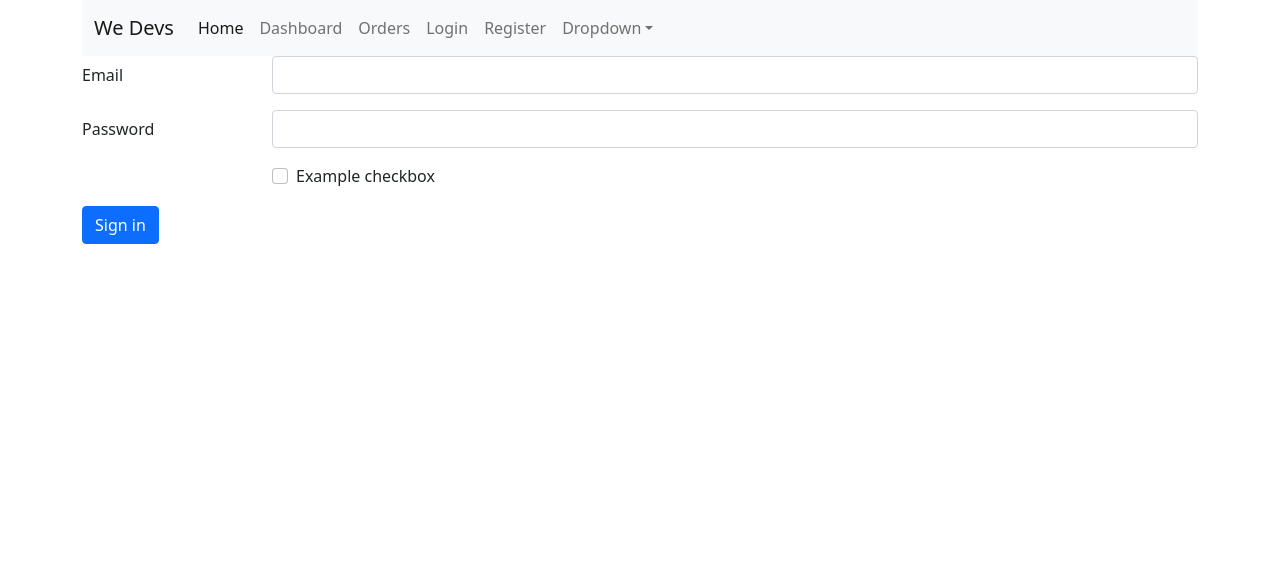
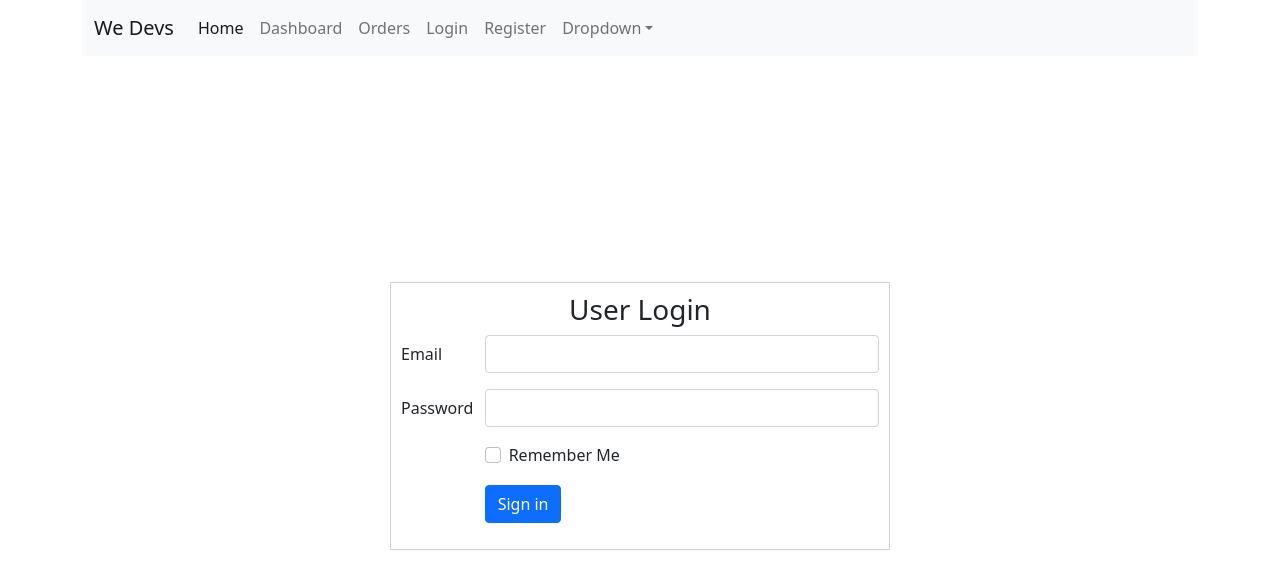
Before and after one commit to atikhashmee/wedevs-frontend, a React (Create React App) app: page /login in a window 1280 px wide. Shown: the top 588 px of the page. Built offline with nearby package versions, Linux system fonts and the light colour scheme.

Commit message:
login done

```diff
--- a/src/App.css
+++ b/src/App.css
@@ -27,15 +27,18 @@
 .App-link {
   color: #61dafb;
 }
-
-.h-100vh {
-  height: 100vh;
+.custom-wrapper {
+  border: 1px solid #d0d0d0;
+  padding: 10px;
+  width: 500px;
+}
+.h-90vh {
+  height: 90vh;
 }
 
 .reg-form-width {
-  width: 500px;
+  margin-left: 50px;
 }
-
 @keyframes App-logo-spin {
   from {
     transform: rotate(0deg);
--- a/src/auth/Login.js
+++ b/src/auth/Login.js
@@ -1,30 +1,68 @@
-import React from 'react'
+import React, { useState } from 'react'
 
 function Login() {
-    return (<form>
+    const [loginObj, setLoginObj] = useState({
+      username: '',
+      password: '',
+      rememberMe: false
+    });
+    const [err, setErr] = useState([]);
+    function handleInput(obj) {
+      setLoginObj({...loginObj,  [obj.currentTarget.name]: obj.currentTarget.value});
+    }
+
+    function login(evt) {
+      evt.preventDefault();
+      setErr([]);
+      let errors = [];
+      if (loginObj.username == '') {
+        errors.push('Username can not be empty')
+      }
+
+      if (loginObj.password == '') {
+        errors.push('Password can not be empty')
+      }
+      setErr(errors);
+      if (errors.length > 0) return;
+
+      console.log(loginObj, 'form submit');
+    }
+    return ( <div className="d-flex justify-content-center align-items-center h-90vh ">
+    <div className="custom-wrapper">
+        <h3 className="text-center">User Login</h3>
+       <form  onSubmit={login} method="POST">
           <div className="row mb-3">
-    <label for="inputEmail3" className="col-sm-2 col-form-label">Email</label>
+             <label for="username" className="col-sm-2 col-form-label">Email</label>
              <div className="col-sm-10">
-      <input type="email" className="form-control" id="inputEmail3" />
+                <input type="text" className="form-control" onChange={(obj)=>handleInput(obj)} id="username" name="username" />
              </div>
           </div>
           <div className="row mb-3">
-    <label for="inputPassword3" className="col-sm-2 col-form-label">Password</label>
+             <label for="password" className="col-sm-2 col-form-label">Password</label>
              <div className="col-sm-10">
-      <input type="password" className="form-control" id="inputPassword3" />
+                <input type="password" className="form-control" onChange={(obj)=>handleInput(obj)} id="password" name="password" />
              </div>
           </div>
           <div className="row mb-3">
              <div className="col-sm-10 offset-sm-2">
                 <div className="form-check">
-        <input className="form-check-input" type="checkbox" id="gridCheck1" />
-        <label className="form-check-label" for="gridCheck1">
-          Example checkbox
+                   <input className="form-check-input" onChange={(obj)=>handleInput(obj)} type="checkbox" id="rememberMe" name="rememberMe" />
+                   <label className="form-check-label" for="rememberMe">
+                   Remember Me
                    </label>
                 </div>
              </div>
           </div>
+          <div className="row mb-3">
+             <label for="inputPassword3" className="col-sm-2 col-form-label"></label>
+             <div className="col-sm-10">
+             {err.length > 0 && err.map((msg, ind)=>(<p key={ind} className="text-danger">{msg}</p>))}
                   <button type="submit" className="btn btn-primary">Sign in</button>
-</form>);
+             </div>
+          </div>
+       </form>
+    </div>
+ </div>
+);
 }
 export default Login;
--- a/src/auth/Register.js
+++ b/src/auth/Register.js
@@ -35,7 +35,9 @@ function Register() {
       console.log(regForm);
     }, [regForm])
 
-    return (<div className="d-flex justify-content-center align-items-center h-100vh">
+    return (<div className="d-flex justify-content-center align-items-center h-90vh ">
+              <div className="custom-wrapper">
+               <h3 className="text-center">User Registration</h3>
               <form className="reg-form-width" onSubmit={submitForm} method="POST">
                 <div className="row mb-2">
                   <label htmlFor="username" className="col-form-label">Username <span className="text-danger">*</span> </label>
@@ -68,6 +70,7 @@ function Register() {
                   </div>
                 </div>
               </form>
+              </div>
             </div>);
 }
 export default Register;
```
Lines whose indentation alone changed are shown as unchanged.
